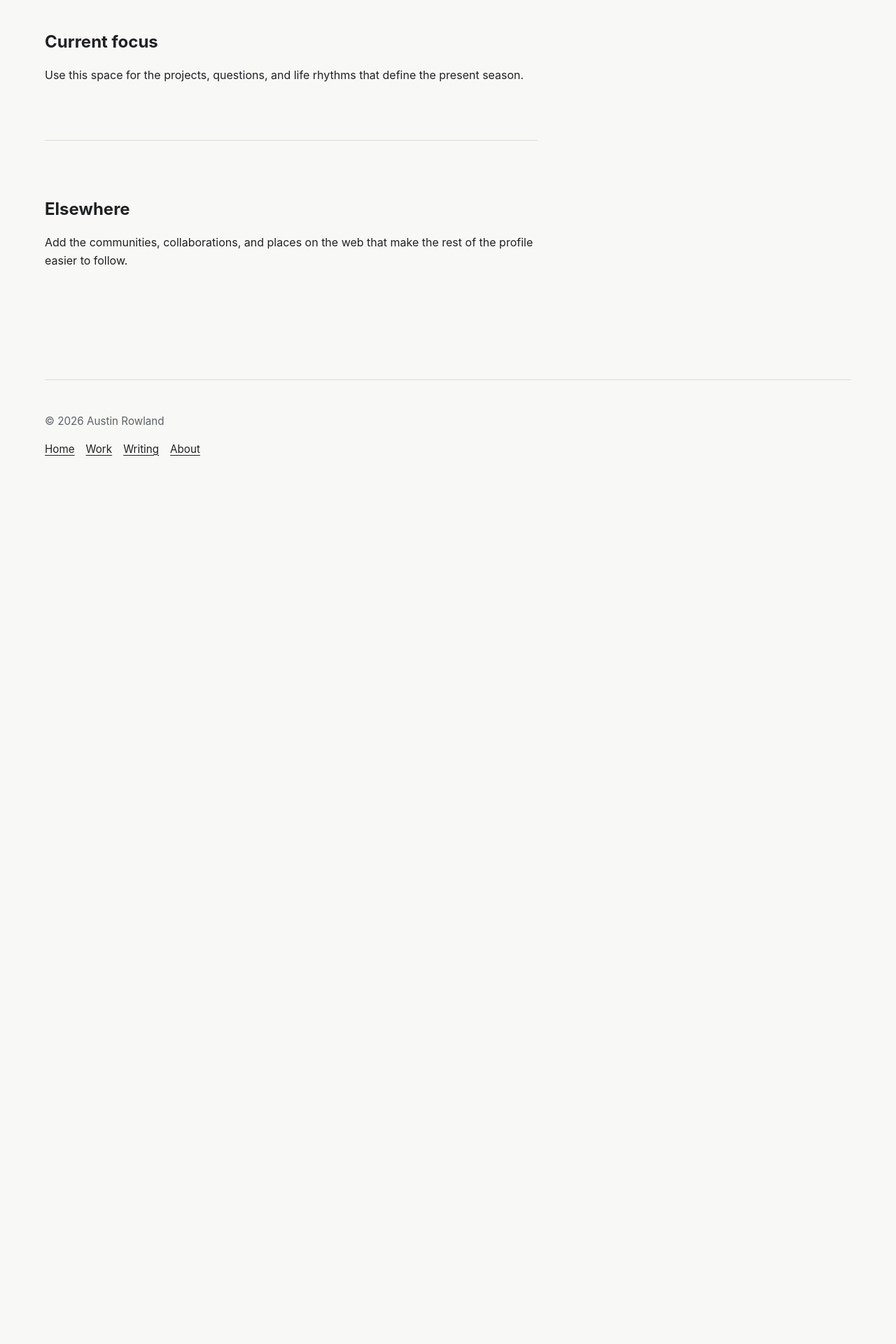
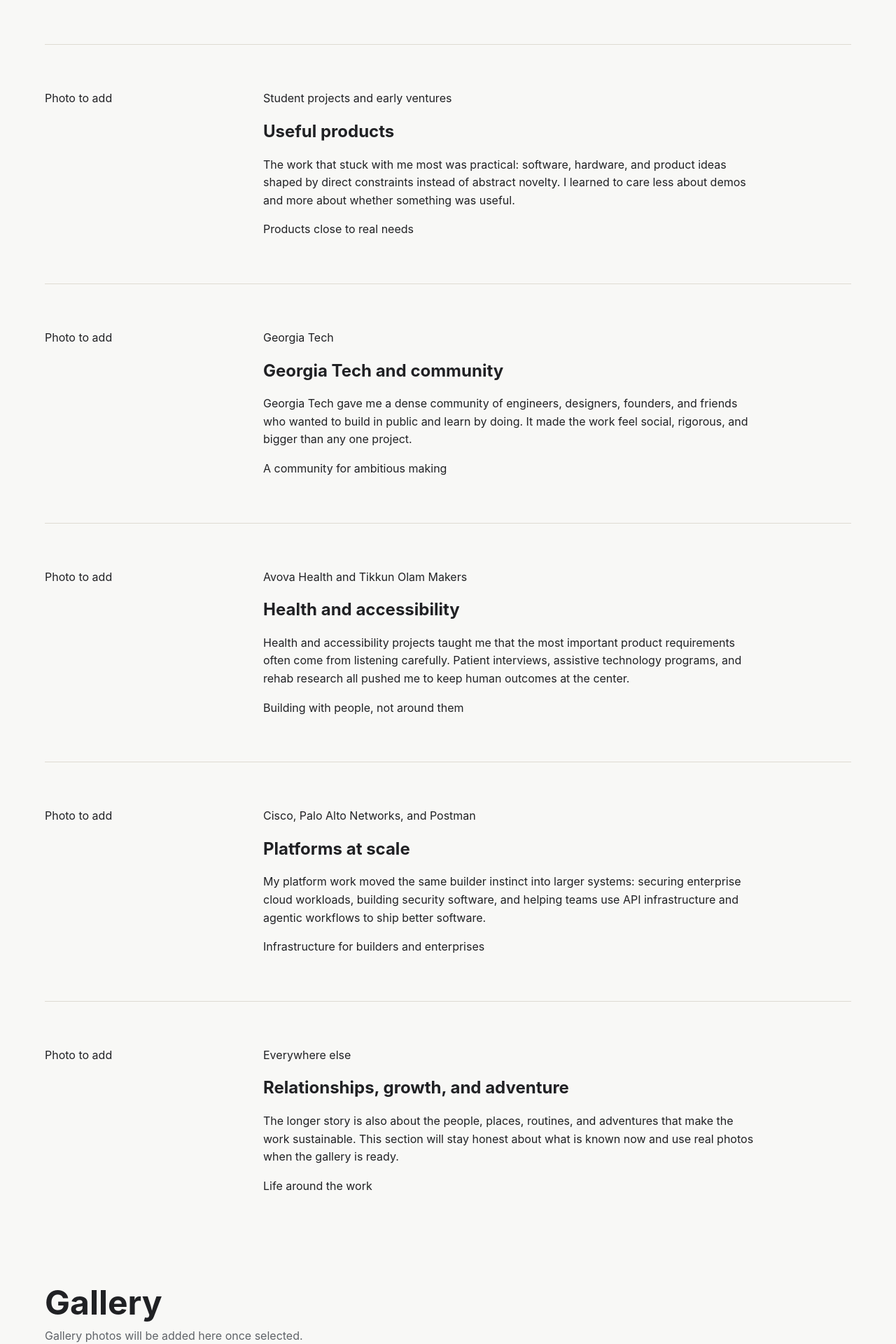
Before and after one commit to austinrowland/austinrowland.com, a Next.js app: page /about in a window 1280 px wide. Shown: the part 700-2620 px from the top of the page at 70% size. Before the commit the page ends 1386 px from the top, so only its background shows below. Built offline with nearby package versions, Linux system fonts and the light colour scheme.

Commit message:
Add about photo narrative structure

```diff
--- a/src/app/about/page.tsx
+++ b/src/app/about/page.tsx
@@ -1,6 +1,7 @@
 import type { Metadata } from "next";
 
 import { PageIntro } from "@/components/PageIntro";
+import { aboutGallery, aboutStory } from "@/content/about";
 import { profile } from "@/content/profile";
 
 export const metadata: Metadata = {
@@ -8,36 +9,51 @@ export const metadata: Metadata = {
   description: `About ${profile.name}.`,
 };
 
-const storySections = [
-  {
-    title: "Background",
-    body: "This section is ready for the longer version of the story: where the work started, what shaped it, and what still matters.",
-  },
-  {
-    title: "Current focus",
-    body: "Use this space for the projects, questions, and life rhythms that define the present season.",
-  },
-  {
-    title: "Elsewhere",
-    body: "Add the communities, collaborations, and places on the web that make the rest of the profile easier to follow.",
-  },
-];
-
 export default function AboutPage() {
   return (
     <>
       <PageIntro
         title={`About ${profile.name}`}
-        intro="A placeholder structure for the personal context behind the work and writing."
+        intro="I am an engineer and builder shaped by useful products, close communities, health and accessibility work, and platform problems that compound what ambitious people can do."
       />
-      <div className="prose">
-        {storySections.map((section) => (
-          <section key={section.title}>
-            <h2>{section.title}</h2>
-            <p>{section.body}</p>
+
+      <div className="about-story">
+        {aboutStory.map((entry) => (
+          <section className="about-story__item" key={entry.arc}>
+            <div className="about-story__media">
+              {entry.image ? (
+                <img src={entry.image} alt={entry.caption} />
+              ) : (
+                <p className="about-story__empty">Photo to add</p>
+              )}
+            </div>
+            <div className="prose">
+              <p>{entry.yearOrPlace}</p>
+              <h2>{entry.arc}</h2>
+              <p>{entry.story}</p>
+              <p>{entry.caption}</p>
+            </div>
           </section>
         ))}
       </div>
+
+      <section className="about-gallery">
+        <div className="section-header">
+          <h2>Gallery</h2>
+          {aboutGallery.length === 0 ? (
+            <p>Gallery photos will be added here once selected.</p>
+          ) : (
+            <p>A small collection of photos from the story above.</p>
+          )}
+        </div>
+        {aboutGallery.length > 0 ? (
+          <div className="card-grid">
+            {aboutGallery.map((image) => (
+              <img src={image} alt="" key={image} />
+            ))}
+          </div>
+        ) : null}
+      </section>
     </>
   );
 }
--- a/src/app/globals.css
+++ b/src/app/globals.css
@@ -173,6 +173,36 @@ section:last-child {
   height: auto;
 }
 
+.about-story {
+  display: grid;
+}
+
+.about-story__item {
+  display: grid;
+  grid-template-columns: minmax(12rem, 18rem) minmax(0, 1fr);
+  gap: 1.5rem;
+  align-items: start;
+}
+
+.about-story__media {
+  min-width: 0;
+}
+
+.about-story__media img {
+  display: block;
+  width: 100%;
+  height: auto;
+}
+
+.about-story__empty {
+  margin: 0;
+}
+
+.about-gallery {
+  display: grid;
+  gap: 1rem;
+}
+
 .site-footer {
   padding-block: 2rem;
   border-top: 1px solid var(--color-border);
@@ -189,4 +219,8 @@ section:last-child {
   main {
     padding-block: 1.5rem;
   }
+
+  .about-story__item {
+    grid-template-columns: 1fr;
+  }
 }
--- /dev/null
+++ b/src/content/about.ts
@@ -0,0 +1,60 @@
+export type AboutStoryEntry = {
+  arc: string;
+  image: string | null;
+  caption: string;
+  yearOrPlace: string;
+  story: string;
+};
+
+export const aboutStory: AboutStoryEntry[] = [
+  {
+    arc: "Builder origin",
+    image: null,
+    caption: "Early builder instincts",
+    yearOrPlace: "Georgia",
+    story:
+      "I have always been pulled toward building things that make a real situation easier to understand or act on. This space is reserved for real photos from that origin story once the right ones are selected.",
+  },
+  {
+    arc: "Useful products",
+    image: null,
+    caption: "Products close to real needs",
+    yearOrPlace: "Student projects and early ventures",
+    story:
+      "The work that stuck with me most was practical: software, hardware, and product ideas shaped by direct constraints instead of abstract novelty. I learned to care less about demos and more about whether something was useful.",
+  },
+  {
+    arc: "Georgia Tech and community",
+    image: null,
+    caption: "A community for ambitious making",
+    yearOrPlace: "Georgia Tech",
+    story:
+      "Georgia Tech gave me a dense community of engineers, designers, founders, and friends who wanted to build in public and learn by doing. It made the work feel social, rigorous, and bigger than any one project.",
+  },
+  {
+    arc: "Health and accessibility",
+    image: null,
+    caption: "Building with people, not around them",
+    yearOrPlace: "Avova Health and Tikkun Olam Makers",
+    story:
+      "Health and accessibility projects taught me that the most important product requirements often come from listening carefully. Patient interviews, assistive technology programs, and rehab research all pushed me to keep human outcomes at the center.",
+  },
+  {
+    arc: "Platforms at scale",
+    image: null,
+    caption: "Infrastructure for builders and enterprises",
+    yearOrPlace: "Cisco, Palo Alto Networks, and Postman",
+    story:
+      "My platform work moved the same builder instinct into larger systems: securing enterprise cloud workloads, building security software, and helping teams use API infrastructure and agentic workflows to ship better software.",
+  },
+  {
+    arc: "Relationships, growth, and adventure",
+    image: null,
+    caption: "Life around the work",
+    yearOrPlace: "Everywhere else",
+    story:
+      "The longer story is also about the people, places, routines, and adventures that make the work sustainable. This section will stay honest about what is known now and use real photos when the gallery is ready.",
+  },
+];
+
+export const aboutGallery: string[] = [];
```
Also changed, not shown: 1 other file (tests, documents, lock files or other folders).
